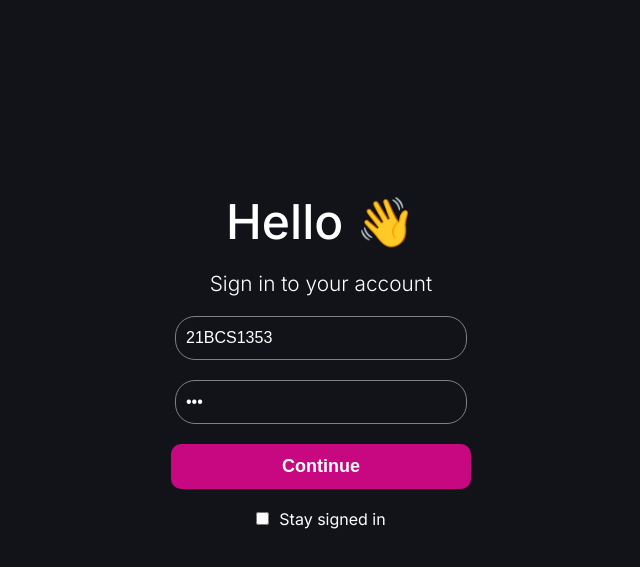
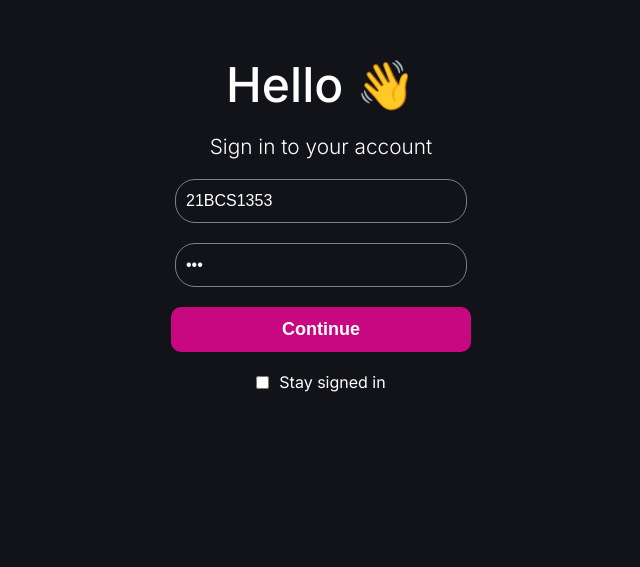
Before and after one commit to mdansarijaved/javedansari_21bcs7231, a Next.js app in the folder frontend/: page /login in a window 1280 px wide. Shown: the part 115-682 px from the top of the page, without its empty margins (344-984 px from the left). Built offline with nearby package versions, Linux system fonts and the light colour scheme.

Commit message:
fix main styling

```diff
--- a/frontend/src/app/login/login.css
+++ b/frontend/src/app/login/login.css
@@ -4,15 +4,7 @@
     margin: 0;
     color: white;
 }
-.main{
-    height: 100vh;
-    display: flex;
-    flex-direction: row;
-    justify-content: center;
-    align-items: center;
-    background-color: #121318;
 
-}
 .main-container{
     min-width: 300px;
     height: fit-content;
```
